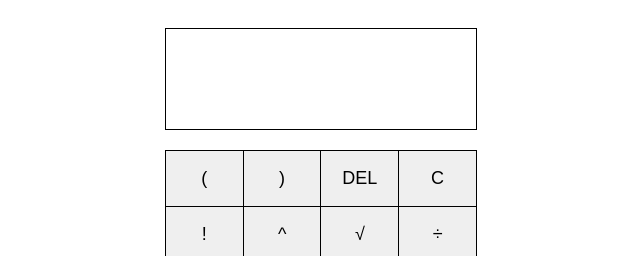
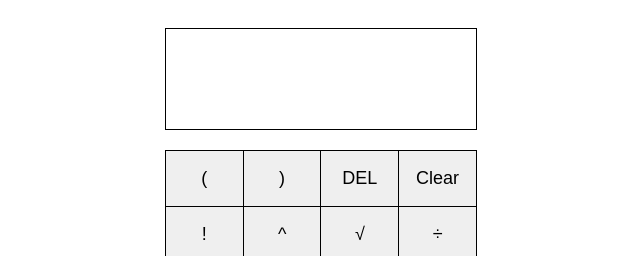
Before and after one commit to Israel-Anesu/Calculator, a plain HTML site: page index.html in a window 1280 px wide. Shown: the top 256 px of the page, 320-960 px from the left. Drawn offline with Linux system fonts and the light colour scheme.

Commit message:
Adding new button

```diff
--- a/index.html
+++ b/index.html
@@ -18,7 +18,7 @@
           <button id="o-bracket">(</button>
           <button id="c-bracket">)</button>
           <button id="delete">DEL</button>
-          <button id="clear">C</button>
+          <button id="clear">Clear</button>
           <button id="factorial">!</button>
           <button id="exponent">^</button>
           <button id="sqrt">√</button>
```
